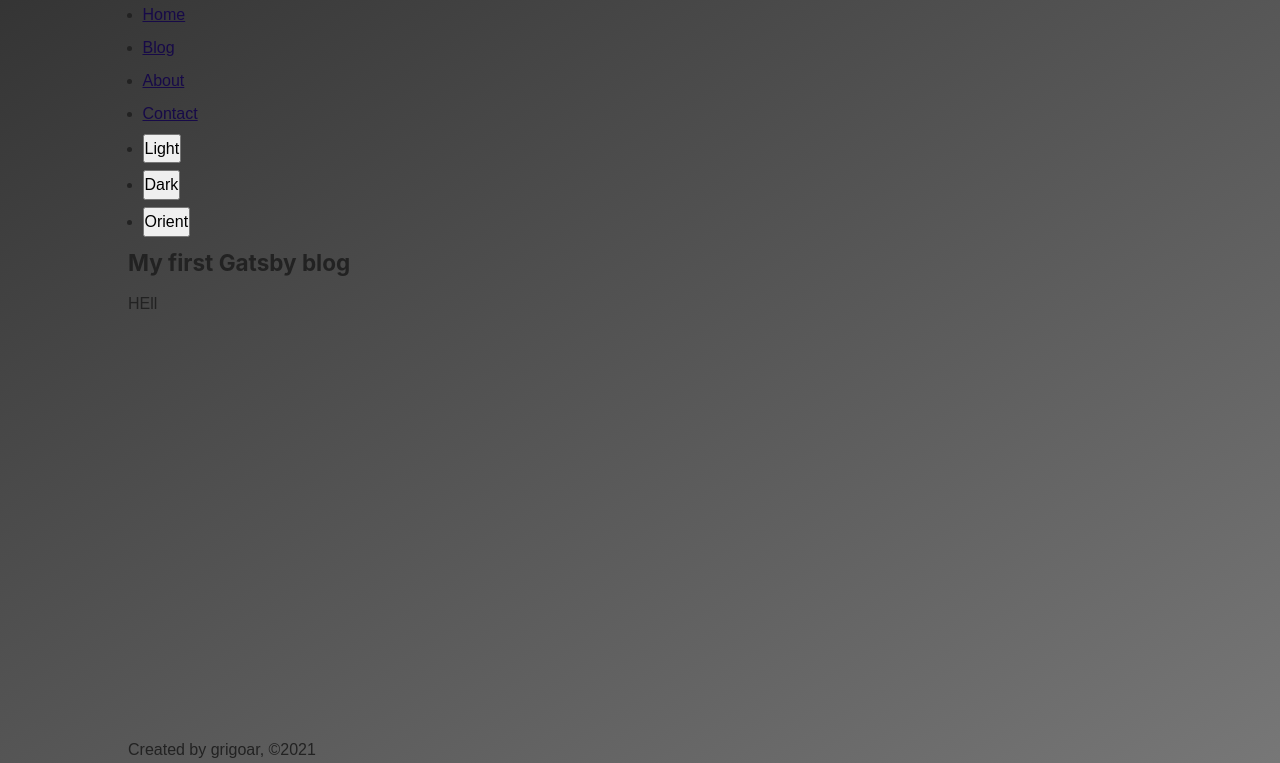
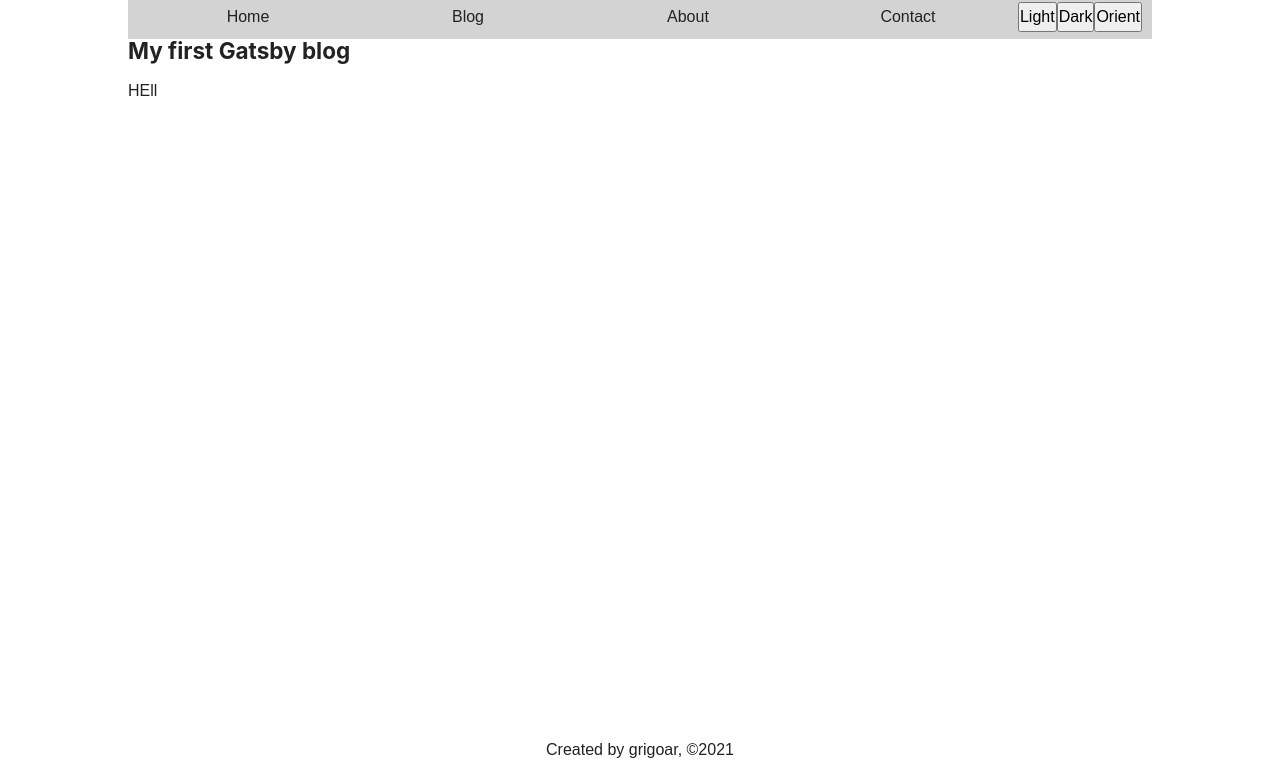
Before and after one commit to grigoar/gatsby-blog-template-md, a Gatsby site: page / in a window 1280 px wide. Shown: the part 37-800 px from the top of the page. Built offline with nearby package versions, Linux system fonts and the light colour scheme; Gatsby itself is replaced by a stand-in of ours.

Commit message:
adeed the majority to the style for the template

```diff
--- a/src/components/footer.js
+++ b/src/components/footer.js
@@ -1,7 +1,11 @@
 import React from "react"
 
+import * as footerStyle from "./footer.module.scss"
+
 const Footer = () => {
-  return <footer>Created by grigoar, ©2021</footer>
+  return (
+    <footer className={footerStyle.footer}>Created by grigoar, ©2021</footer>
+  )
 }
 
 export default Footer
--- /dev/null
+++ b/src/components/footer.module.scss
@@ -0,0 +1,5 @@
+.footer {
+  display: flex;
+  align-items: center;
+  justify-content: center;
+}
--- a/src/components/header.js
+++ b/src/components/header.js
@@ -1,4 +1,6 @@
 import React, { useState, useEffect } from "react"
+
+import * as headerStyle from "./header.module.scss"
 import { Link } from "gatsby"
 
 const Header = () => {
@@ -19,9 +21,10 @@ const Header = () => {
 
   return (
     <header>
-      <h1>Scoala de soferi Nath Grigore</h1>
+      <h1 className={headerStyle.headerTitle}>grigoar template</h1>
       <nav>
-        <ul>
+        <ul className={headerStyle.navContainer}>
+          <div className={headerStyle.containerMain}>
             <li>
               <Link to="/">Home</Link>
             </li>
@@ -34,6 +37,8 @@ const Header = () => {
             <li>
               <Link to="/contact">Contact</Link>
             </li>
+          </div>
+          <div className={headerStyle.containerThemes}>
             <li>
               <button onClick={themeLight}>Light</button>
             </li>
@@ -43,6 +48,7 @@ const Header = () => {
             <li>
               <button onClick={themeOrient}>Orient</button>
             </li>
+          </div>
         </ul>
       </nav>
     </header>
--- /dev/null
+++ b/src/components/header.module.scss
@@ -0,0 +1,40 @@
+.header-title {
+  margin-left: 20px;
+}
+
+.navContainer {
+  display: flex;
+  margin: 0 10px;
+}
+.containerMain {
+  flex-grow: 1;
+  display: flex;
+  flex-direction: row;
+  justify-content: space-between;
+  align-items: center;
+
+  li {
+    width: 100%;
+    height: 100%;
+
+    a {
+      width: 100%;
+      height: 100%;
+      display: flex;
+      justify-content: center;
+      align-items: center;
+      cursor: pointer;
+    }
+  }
+  li:hover {
+    background-color: orange;
+    filter: brightness(0.6);
+  }
+}
+
+.containerThemes {
+  display: flex;
+  flex-direction: row;
+  justify-content: center;
+  align-items: center;
+}
--- a/src/styles/main.scss
+++ b/src/styles/main.scss
@@ -1,4 +1,4 @@
-@import "default";
+@import "reset";
 // @import "partial/variables";
 @import "partial/themes";
 //=====================================
@@ -100,11 +100,12 @@ body {
   flex-direction: column;
   justify-content: center;
 
-  background-image: linear-gradient(
-    to right bottom,
-    var(--color-grey-dark-1),
-    var(--color-grey-dark-2)
-  );
+  // background-image: linear-gradient(
+  //   to right bottom,
+  //   var(--color-grey-dark-1),
+  //   var(--color-grey-dark-2)
+  // );
+  background-color: var(--body-background-color);
   background-size: cover;
   background-repeat: no-repeat;
 
@@ -114,6 +115,7 @@ body {
 body.light {
   --text-color: #222;
   --body-background-color: #fff;
+  --background-color-second: #d3d3d3;
   --theme-color: #170a48;
   --secondary-color: #f27731;
   --ternary-color: #ccf962;
@@ -125,6 +127,7 @@ body.light {
 body.dark {
   --text-color: #fff;
   --body-background-color: #22222a;
+  --background-color-second: #d3d3d3;
   --theme-color: #42424a;
   --secondary-color: #c24721;
   --ternary-color: #698932;
@@ -136,6 +139,7 @@ body.dark {
 body.orient {
   --text-color: #000;
   --body-background-color: rgb(0, 217, 255);
+  --background-color-second: #d3d3d3;
   --theme-color: #372a27;
   --secondary-color: #d26741;
   --ternary-color: #b9da63;
@@ -147,5 +151,22 @@ body.orient {
 
 a {
   // color: var(--color-grey-light-1);
-  color: var(--theme-color);
+  color: var(--text-color);
 }
+
+header {
+  background-color: var(--background-color-second);
+}
+
+nav > ul {
+  display: flex;
+  justify-content: space-around;
+
+  li {
+    list-style: none;
+
+    a {
+      text-decoration: none;
+    }
+  }
+}
```
Also changed, not shown: src/styles/reset.scss (renamed from src/styles/default.scss). Lines whose indentation alone changed are shown as unchanged.
